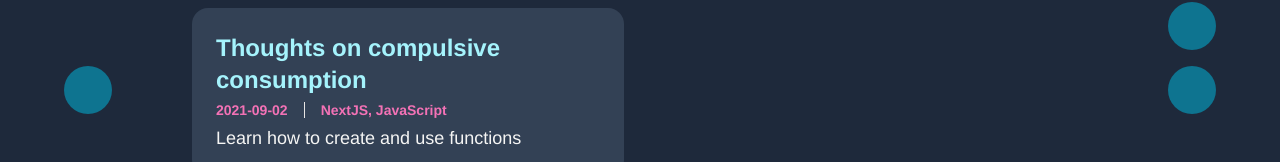
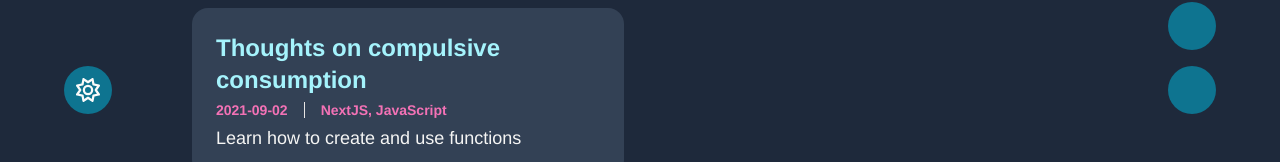
Before and after one commit to CamParry/camparry-nextjs-2023, a Next.js app: page /coding in a window 1280 px wide. Shown: the part 654-816 px from the top of the page. Built offline with nearby package versions, Linux system fonts and the light colour scheme.

Commit message:
Added icons

```diff
--- a/package.json
+++ b/package.json
@@ -9,6 +9,11 @@
     "lint": "next lint"
   },
   "dependencies": {
+    "@fortawesome/fontawesome-svg-core": "^6.4.0",
+    "@fortawesome/free-brands-svg-icons": "^6.4.0",
+    "@fortawesome/free-regular-svg-icons": "^6.4.0",
+    "@fortawesome/free-solid-svg-icons": "^6.4.0",
+    "@fortawesome/react-fontawesome": "^0.2.0",
     "@mdx-js/loader": "^2.3.0",
     "@next/mdx": "^13.3.2",
     "@prisma/client": "^4.13.0",
--- a/src/components/DarkModeToggle.tsx
+++ b/src/components/DarkModeToggle.tsx
@@ -1,4 +1,6 @@
 import { useSiteContext } from '@/contexts/Site';
+import { faMoon, faSun } from '@fortawesome/free-regular-svg-icons';
+import { FontAwesomeIcon } from '@fortawesome/react-fontawesome';
 
 export const DarkModeToggle = () => {
 	const { theme, setTheme } = useSiteContext();
@@ -16,10 +18,10 @@
 				}`}
 			>
 				<div className="flex h-10 w-10 items-center justify-center text-2xl text-stone-50 md:h-12 md:w-12">
-					{/* <FontAwesomeIcon icon={faMoon} /> */}
+					<FontAwesomeIcon icon={faMoon} />
 				</div>
 				<div className="flex h-10 w-10 items-center justify-center text-2xl text-stone-50 md:h-12 md:w-12">
-					{/* <FontAwesomeIcon icon={faSun} /> */}
+					<FontAwesomeIcon icon={faSun} />
 				</div>
 			</div>
 		</button>
```
Also changed, not shown: 1 other file (tests, documents, lock files or other folders).
